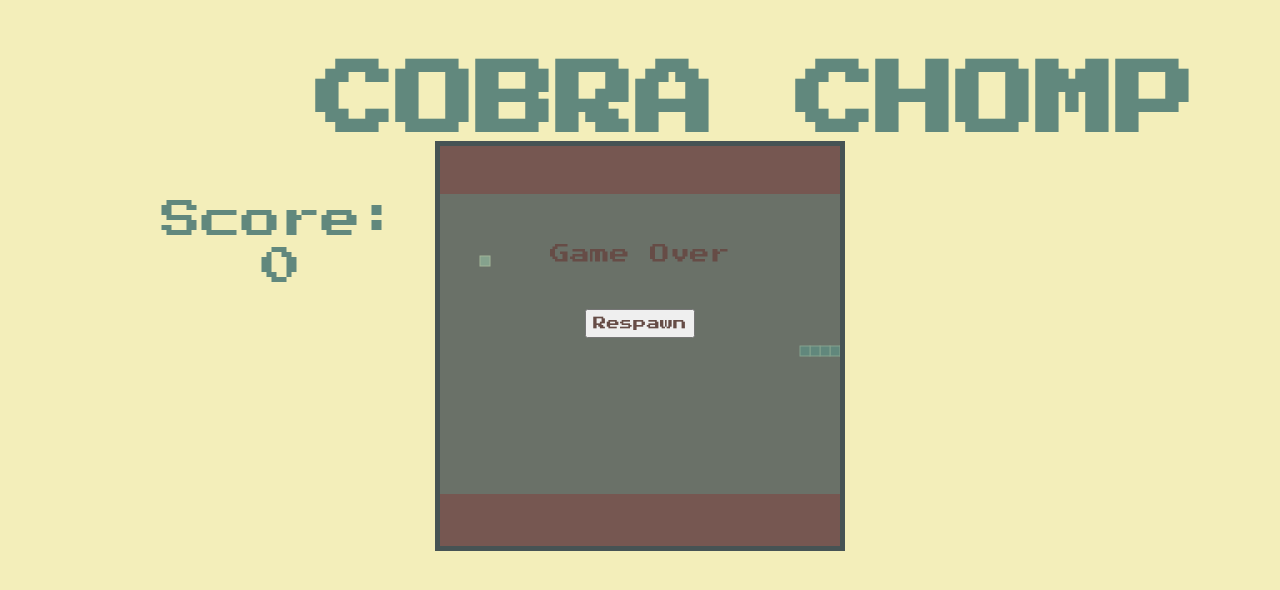
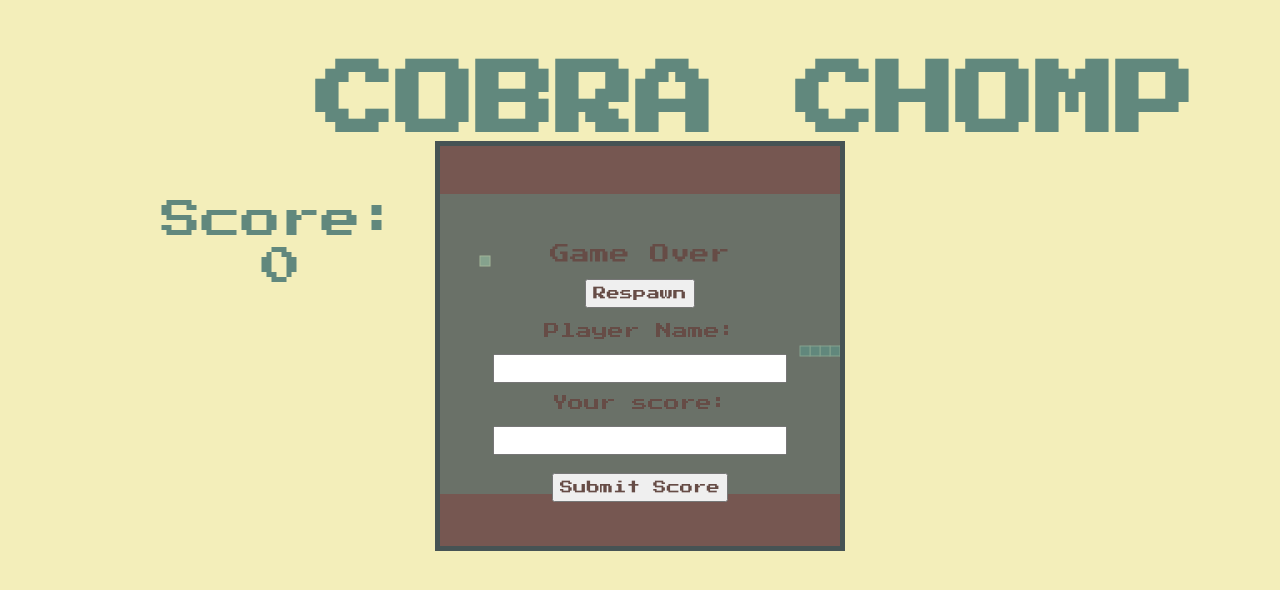
Before and after one commit to mbanks94/Cobra-Chomp, a website: page public/index.html in a window 1280 px wide. Both pictures are taken after a click on the button "Start". Drawn offline with Linux system fonts and the light colour scheme.

Commit message:
Finished with client side for now

```diff
--- a/public/app.js
+++ b/public/app.js
@@ -32,7 +32,7 @@ let dy = 0;
 // Game Start Box
 let gameStart = document.getElementById('gameStart');
 // Game start / Name submit button
-let startBtn = document.getElementById('submit');
+let startBtn = document.getElementById('start');
 // Game Over Pop up box
 let gameOver = document.getElementById('gameOver');
 gameOver.style.display = "none";
--- a/public/index.html
+++ b/public/index.html
@@ -18,20 +18,21 @@
     </div>
 
     <div id="gameStart">
-        <div class="nameInput">Player Name:
-            <br>
-            <div class="inputAndBtn">
-                <form action="/high-scores" method="post">
-                    <input class="input" type="text" name="name">
-                    <button id="submit" class="btn" type="button">Start</button>
-                </form>
-            </div>
-        </div>
+        <button id="start" class="btn" type="button">Start</button>
     </div>
 
     <div id="gameOver">
         <div class="gameOverMessage">Game Over</div>
         <button id="btn">Respawn</button>
+        <div class="inputAndBtn">
+            Player Name:
+            <form action="/scores" method="post">
+                <input class="input" type="text" name="name">
+                Your score:
+                <input class="input" type="number" name="score">
+                <button id="submit" type="submit">Submit Score</button>
+            </form>
+        </div>
     </div>
 
     <canvas id="gameCanvas" width="400" height="400" style="border: 5px solid rgb(70, 83, 84)"></canvas>
--- a/public/styles.css
+++ b/public/styles.css
@@ -29,20 +29,22 @@ body {
 #playerScore {
     margin-top: 3%;
 }
-.nameInput {
-    position: absolute;
-    margin-top: 10%;
-    margin-right: 10%;
-    color: rgb(97, 136, 125);
+.inputAndBtn {
     font-family: 'Press Start 2P', cursive;
-    font-size: 30px;
+    color: rgb(102, 76, 70);
+
 }
 .input {
     font-family: 'Press Start 2P', cursive;
     color: rgb(102, 76, 70);
     padding: 2%;
+    margin-top: 5%;
+    margin-bottom: 4%;
 }
 .btn {
+    position: absolute;
+    top: 40%;
+    left: 42%;
     font-family: 'Press Start 2P', cursive;
     color: rgb(102, 76, 70);
     padding: 2%;
@@ -74,8 +76,15 @@ body {
     font-family: 'Press Start 2P', cursive;
     font-size: 20px;
 }
+#submit {
+    font-family: 'Press Start 2P', cursive;
+    color: rgb(102, 76, 70);
+    padding: 2%;
+    margin-top: 2%;
+}
 #btn {
-    margin-top: 15%;
+    margin-top: 5%;
+    margin-bottom: 5%;
     font-family: 'Press Start 2P', cursive;
     color: rgb(102, 76, 70);
     padding: 2%;
```
